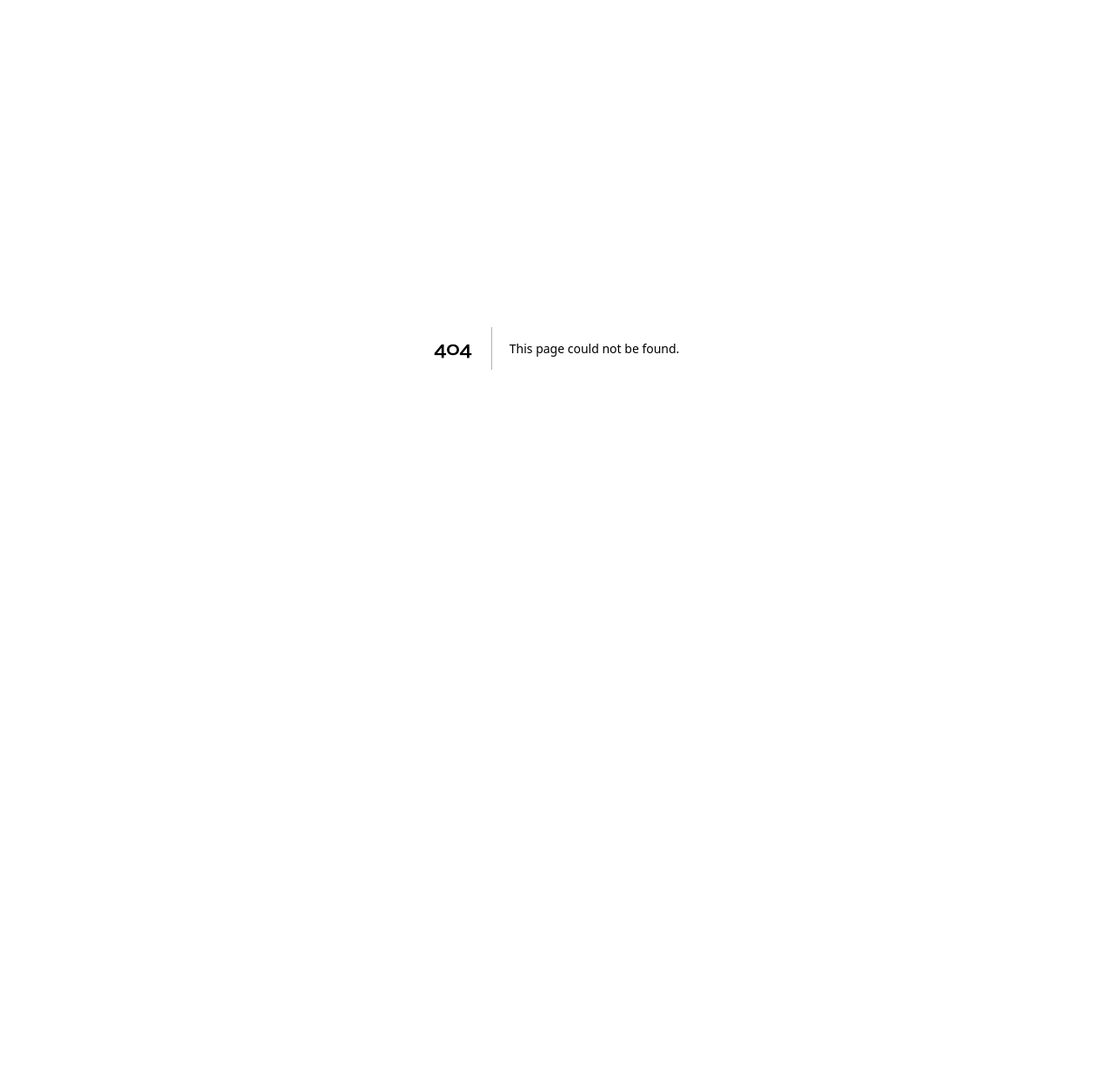
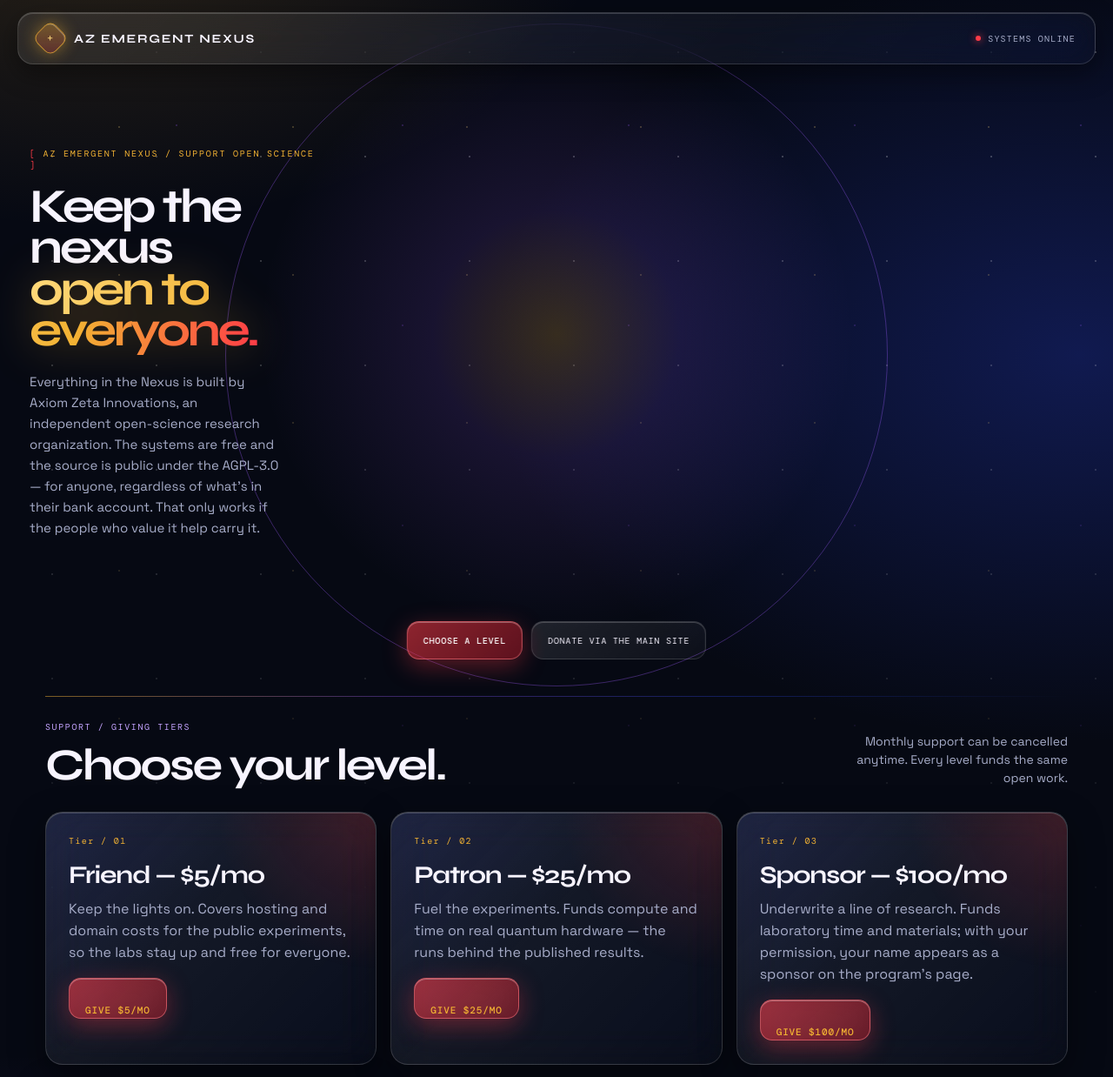
Before and after one commit to anthonyrenecastro-create/az-emergent-nexus-website, a Next.js app: page /donate in a window 1280 px wide. Before the commit this address had no page. Shown: the top 1238 px of the page at 87% size. Before the commit the page ends 800 px from the top, so only its background shows below. Built offline with nearby package versions, Linux system fonts and the light colour scheme.

Commit message:
Add /donate page with tiered research-support Stripe links; link it from home and Quadra-Seer heroes (owner directive 2026-11-12)

```diff
--- /dev/null
+++ b/app/donate/page.tsx
@@ -0,0 +1,131 @@
+import type { Metadata } from "next";
+import Link from "next/link";
+
+export const metadata: Metadata = {
+  title: "Support the Research — AZ Emergent Nexus",
+  description:
+    "Support independent, open-science research at Axiom Zeta Innovations. Tiered monthly contributions and one-time gifts fund compute, quantum-hardware access, laboratory time, and free public experiments. All code is open source under the AGPL-3.0.",
+};
+
+// Stripe payment links are filled in when the donation products are created.
+const LINKS = {
+  friend: "https://buy.stripe.com/4gM00l2Sc1gzf6S2OJ18c0u",
+  patron: "https://buy.stripe.com/5kQ5kF3WgcZhaQCahb18c0v",
+  sponsor: "https://buy.stripe.com/14A8wR1O8cZh8Iu2OJ18c0w",
+  oneTime: "https://buy.stripe.com/bJe8wR50kaR9gaW0GB18c0x",
+};
+
+const tiers = [
+  {
+    index: "01",
+    title: "Friend — $5/mo",
+    description:
+      "Keep the lights on. Covers hosting and domain costs for the public experiments, so the labs stay up and free for everyone.",
+    href: LINKS.friend,
+    cta: "Give $5/mo",
+  },
+  {
+    index: "02",
+    title: "Patron — $25/mo",
+    description:
+      "Fuel the experiments. Funds compute and time on real quantum hardware — the runs behind the published results.",
+    href: LINKS.patron,
+    cta: "Give $25/mo",
+  },
+  {
+    index: "03",
+    title: "Sponsor — $100/mo",
+    description:
+      "Underwrite a line of research. Funds laboratory time and materials; with your permission, your name appears as a sponsor on the program's page.",
+    href: LINKS.sponsor,
+    cta: "Give $100/mo",
+  },
+  {
+    index: "04",
+    title: "One-time gift",
+    description:
+      "Any amount, once. No recurring charge — a single contribution to the same open work.",
+    href: LINKS.oneTime,
+    cta: "Make a gift",
+  },
+];
+
+export default function DonatePage() {
+  return (
+    <div className="site-shell">
+      <nav className="site-nav">
+        <Link className="brand" href="/" aria-label="AZ Emergent Nexus home">
+          <span className="brand-mark"><span>+</span></span>
+          <span className="brand-name">AZ Emergent Nexus</span>
+        </Link>
+        <div className="nav-meta">
+          <span className="nav-status">Systems online</span>
+        </div>
+      </nav>
+
+      <main>
+        <section className="hero">
+          <div className="hero-copy">
+            <p className="kicker">AZ Emergent Nexus / Support open science</p>
+            <h1>Keep the nexus<br /><span className="hero-highlight">open to everyone.</span></h1>
+            <p className="hero-lede">
+              Everything in the Nexus is built by Axiom Zeta Innovations, an independent
+              open-science research organization. The systems are free and the source is
+              public under the AGPL-3.0 — for anyone, regardless of what&apos;s in their
+              bank account. That only works if the people who value it help carry it.
+            </p>
+          </div>
+          <div className="hero-actions">
+            <a className="primary-link" href="#tiers">Choose a level</a>
+            <a className="secondary-link" href="https://axiomzetainnovations.com/donate.html" rel="noreferrer" target="_blank">Donate via the main site</a>
+          </div>
+        </section>
+
+        <section className="section" id="tiers">
+          <div className="section-heading">
+            <div>
+              <span className="section-label">Support / giving tiers</span>
+              <h2 className="section-title">Choose your level.</h2>
+            </div>
+            <p className="section-note">Monthly support can be cancelled anytime. Every level funds the same open work.</p>
+          </div>
+          <div className="crypto-app-grid" aria-label="Donation tiers">
+            {tiers.map((tier) => (
+              <article className="crypto-app" key={tier.index}>
+                <span className="product-index">Tier / {tier.index}</span>
+                <h3>{tier.title}</h3>
+                <p>{tier.description}</p>
+                <p style={{ marginTop: 16 }}>
+                  <a className="primary-link" href={tier.href} rel="noreferrer" target="_blank">{tier.cta}</a>
+                </p>
+              </article>
+            ))}
+          </div>
+        </section>
+
+        <section className="section" id="terms">
+          <div className="section-heading">
+            <div>
+              <span className="section-label">Support / honest terms</span>
+              <h2 className="section-title">The deal, stated plainly.</h2>
+            </div>
+          </div>
+          <p className="section-note" style={{ maxWidth: 720 }}>
+            Payments are processed securely by Stripe. Axiom Zeta Innovations LLC is a
+            Texas company, not a 501(c)(3) nonprofit — contributions support the research
+            directly and are not tax-deductible charitable donations. In return we publish
+            the research, the code, and the results — including the negative ones.
+            Contributions pay for compute time, quantum-hardware access, laboratory
+            instruments and materials, and the hosting that keeps every experiment free.
+          </p>
+          <div className="hero-actions" style={{ marginTop: 32 }}>
+            <Link className="secondary-link" href="/quadra-seer">Quadra-Seer Sovereign — free</Link>
+            <a className="secondary-link" href="https://github.com/axiomzeta" rel="noreferrer" target="_blank">The code on GitHub</a>
+          </div>
+        </section>
+      </main>
+
+      <footer className="site-footer">AZ Emergent Nexus / Open science, in the open — all code AGPL-3.0</footer>
+    </div>
+  );
+}
--- a/app/page.tsx
+++ b/app/page.tsx
@@ -178,6 +178,7 @@ export default async function HomePage() {
           </a>
           <div className="hero-actions">
             <a className="primary-link" href="#systems">Explore systems</a>
+            <a className="secondary-link" href="/donate">Support the research</a>
             <a className="secondary-link" href="/quadra-seer">Quadra-Seer Sovereign</a>
             <a className="secondary-link" href="#seers-console">Seer&apos;s Console</a>
             <a className="secondary-link" href="#access">Access protocol</a>
--- a/app/quadra-seer/page.tsx
+++ b/app/quadra-seer/page.tsx
@@ -109,6 +109,7 @@ export default function QuadraSeerPage() {
             </a>
             <a className="secondary-link" href="#included">What&apos;s included</a>
             <a className="secondary-link" href="#requirements">Requirements</a>
+              <a className="secondary-link" href="/donate">Support the research</a>
           </div>
           <div className="hero-readout" aria-hidden="true">
             <span>Free forever</span>
```
